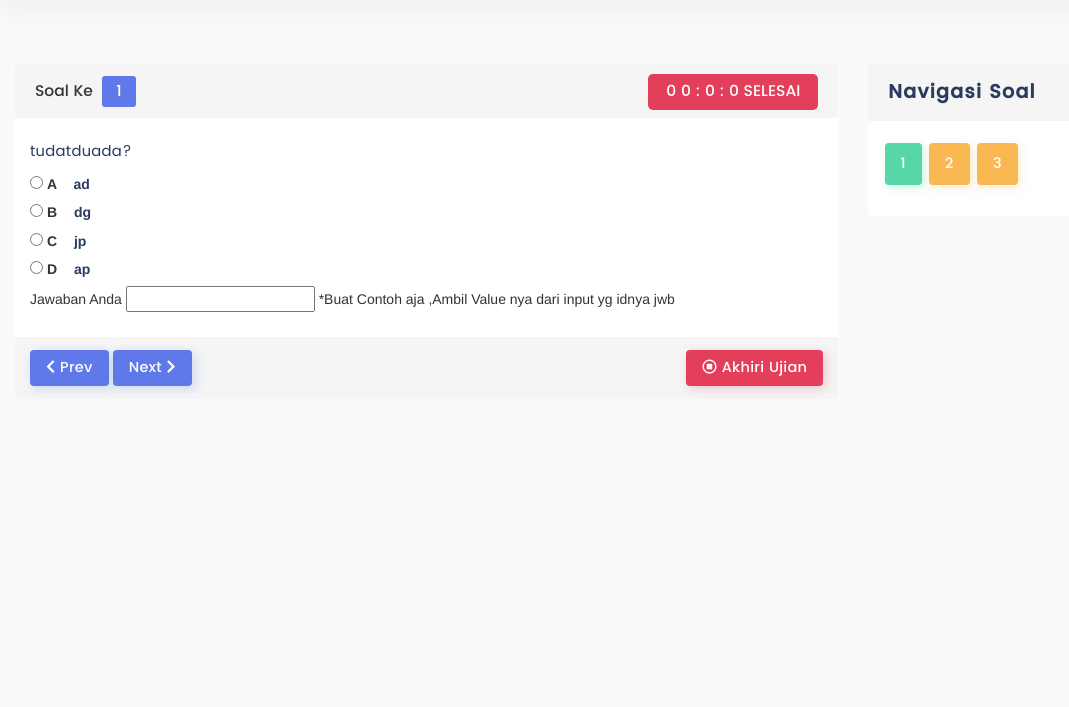
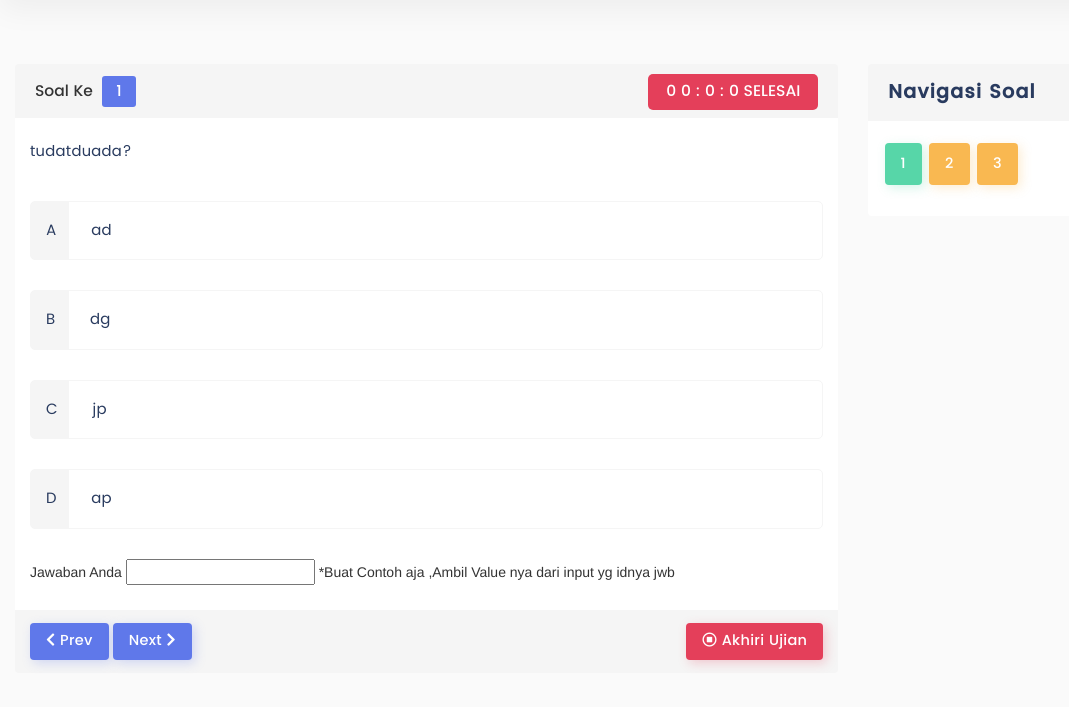
Before and after one commit to 120140191-Andri/ujian_fixxxx, a CodeIgniter app: page /database/ in a window 1280 px wide. Shown: the part 66-773 px from the top of the page, without its empty margins (0-1069 px from the left). Run offline with CodeIgniter, Linux system fonts and the light colour scheme; data comes from the database, SQL or seed files in the repository; some libraries are stand-ins or nearby versions.

Commit message:
Update style.css

```diff
--- a/asset/css/style.css
+++ b/asset/css/style.css
@@ -173,6 +173,74 @@ body{
 
 /* middle-section-soal */
 .panel{margin-bottom: 0px;}
+.funkyradio {
+  margin-top: 35px;
+}
+.funkyradio .radio-label {
+  width: 100%;
+  font-family: pop-regular;
+  font-weight: 100;
+  font-size: 15px;
+  letter-spacing: 0.2px;
+  border: 1.5px solid #f5f5f5;
+  border-radius: 5px;
+  padding: 0px 0px;
+  margin-bottom: 30px;
+  text-decoration: none;
+  text-align: justify;
+  padding-right: 40px;
+  padding-left: 60px;
+  padding-top: 10px;
+  padding-bottom: 10px;
+}
+.funkyradio input[type="radio"]:empty,
+.funkyradio input[type="checkbox"]:empty {
+  display: none;
+}
+
+.funkyradio input[type="radio"]:empty ~ .radio-label,
+.funkyradio input[type="checkbox"]:empty ~ .radio-label {
+  position: relative;
+  line-height: 2.5em;
+  cursor: pointer;
+  -webkit-user-select: none;
+  -moz-user-select: none;
+  -ms-user-select: none;
+  user-select: none;
+
+}
+
+.funkyradio input[type="radio"]:empty ~ .radio-label:before,
+.funkyradio input[type="checkbox"]:empty ~ .radio-label:before {
+  position: absolute;
+  display: block;
+  top: 0;
+  bottom: 0;
+  left: 0;
+  content: '';
+  width: 2.5em;
+  background: #f5f5f5;
+  border-radius: 3px 0 0 3px;
+}
+
+
+.funkyradio-default input[type="radio"]:checked ~ .radio-label:before,
+.funkyradio-default input[type="checkbox"]:checked ~ .radio-label:before {
+  color: #333;
+  background-color: #57D6A8;
+}
+
+input[type="radio"]:checked ~ .radio-label .alphabet:first-of-type {
+  color: #fff;
+}
+
+.radio-label .alphabet:first-of-type {
+  position: relative;
+  left: -45px;
+  font-size: 15px;
+  color: #293b5f;
+  font-weight:100;
+}
 .isi-soal {
   border: none;
   -webkit-box-shadow: none;
@@ -188,38 +256,23 @@ body{
   line-height: 1.8;
   letter-spacing: 0.3px;
 }
-.sub-jawaban {
-  margin-top: 20px;
-}
-.pilihan-jawaban,.pilihan-jawaban:hover {
-  display: flex;
-  font-family: pop-regular;
-  font-size: 14.9px;
-  border: 1.5px solid #f5f5f5;
-  border-radius: 5px;
-  padding: 0px 0px;
-  margin-bottom: 20px;
-  text-decoration: none;
-}
-.pilihan-jawaban:active,.pilihan-jawaban:focus{
-  border: 1.8px solid #5F78EA;
-  text-decoration: none;
-}
-.abjad-jawaban{
-  border-top-left-radius: 5px;
-  border-bottom-left-radius: 5px;
-  color: #293b5f;
-  background-color: #f5f5f5;
-  padding: 17px;
-  text-decoration: none;
-  padding-bottom:6px;
-  text-align: center
-}
+
 .isi-jawaban {
   color: #293b5f;
   margin-top: 17px;
-  margin-left: 13px;
+  margin-left: -15px;
   line-height: 1.6;
+}
+
+.isi-sebelumnya{
+  background-color: #5F78EA;
+  color: #fff;
+  font-size: 17px;
+  border: none;
+  padding: 5px 12px;
+  border-top-right-radius: 5px;
+  border-bottom-left-radius: 8px;
+  box-shadow: 3px 3px 11px rgba(228, 63, 90, 0.25);
 }
 /* middle-section-soal */
 
@@ -344,7 +397,7 @@ body{
 #style-1::-webkit-scrollbar-thumb
 {
   border-radius: 10px;
-/*   -webkit-box-shadow: inset 0 0 6px rgba(0,0,0,.3); */
+  /*   -webkit-box-shadow: inset 0 0 6px rgba(0,0,0,.3); */
   background-color: #5F78EA;
 }
 /* scroll-number-xs */
```
